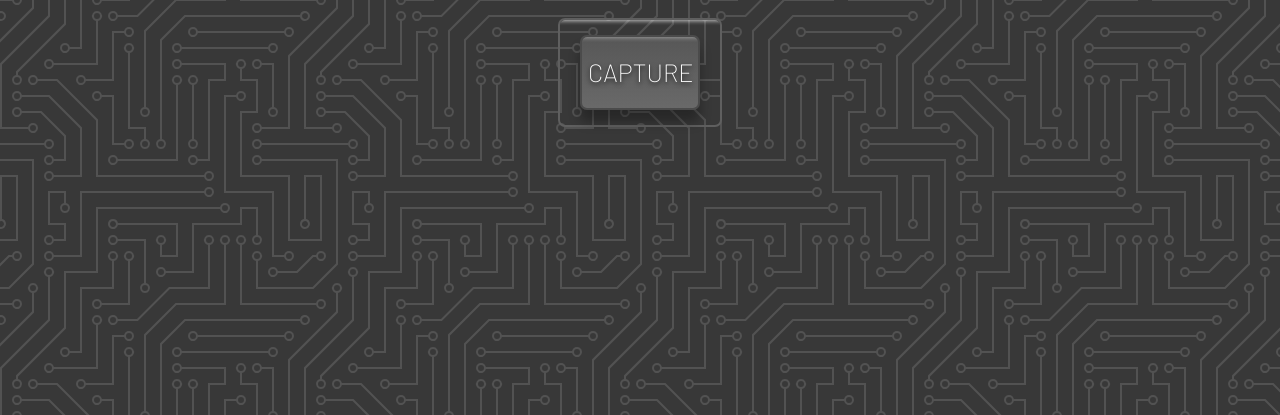
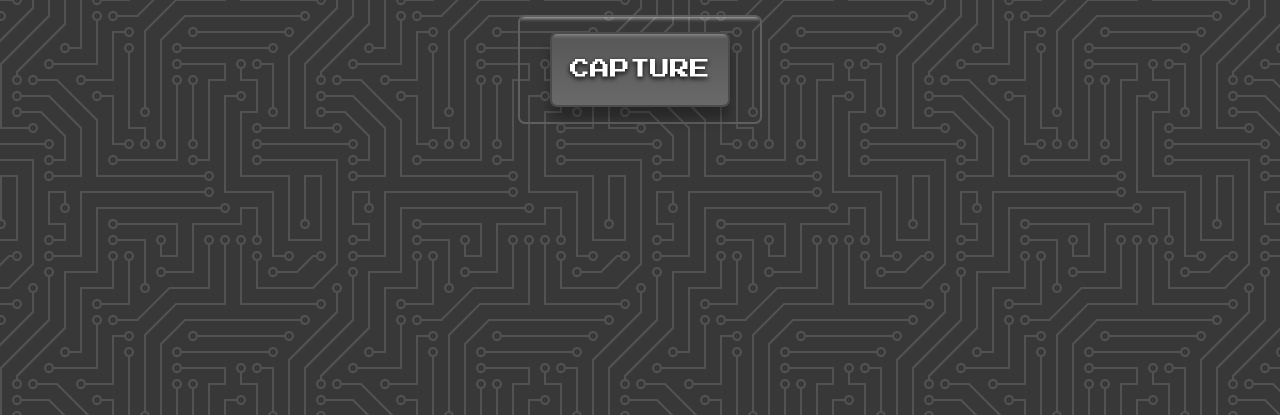
Before and after one commit to kelvinho1020/Picture_in_Picture, a website built with Parcel: page index.html in a window 1280 px wide. Shown: the part 385-800 px from the top of the page. Built offline with nearby package versions, Linux system fonts and the light colour scheme.

Commit message:
update css

```diff
--- a/package.json
+++ b/package.json
@@ -1,8 +1,8 @@
 {
-	"name": "picture_in_picture",
+	"name": "Pomodoro",
 	"version": "1.0.0",
 	"description": "",
-	"main": "index.js",
+	"main": "app.js",
 	"scripts": {
 		"start": "parcel index.html",
 		"build": "parcel build index.html"
--- a/src/style.css
+++ b/src/style.css
@@ -1,4 +1,4 @@
-@import url("https://fonts.googleapis.com/css2?family=Barlow:wght@200&display=swap");
+@import url("https://fonts.googleapis.com/css2?family=Press+Start+2P&display=swap");
 
 html {
 	box-sizing: border-box;
@@ -11,7 +11,7 @@ body {
 	justify-content: center;
 	align-items: center;
 	flex-direction: column;
-	font-family: Barlow, sans-serif;
+	font-family: "Press Start 2P", cursive, sans-serif;
 	background-color: #000000;
 	background-color: #707070;
 	background-color: #383838;
@@ -26,7 +26,7 @@ h1 {
 
 .button-container {
 	border: 2px solid rgb(95, 95, 95);
-	padding: 15px 20px;
+	padding: 15px 30px;
 	border-radius: 7px;
 	box-shadow: inset 0 20px 4px -19px rgba(255, 255, 255, 0.7);
 }
@@ -34,10 +34,10 @@ h1 {
 button {
 	cursor: pointer;
 	outline: none;
-	width: 120px;
+	width: 180px;
 	height: 75px;
 	font-family: inherit;
-	font-size: 25px;
+	font-size: 20px;
 	color: white;
 	text-shadow: 0 2px 5px black;
 	background: linear-gradient(to top, #696969, #575757);
```
